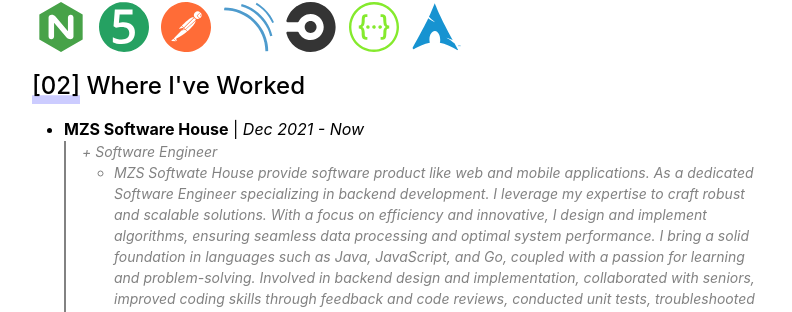
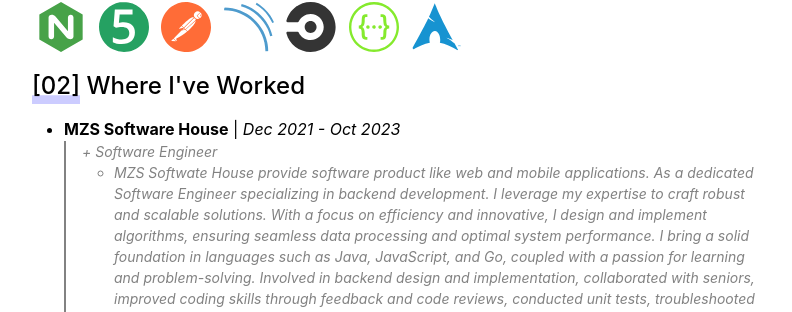
Before and after one commit to mrgsrylm/mrgsrylm.github.io, a Jekyll site: the page built from pages/me.md, in a window 1280 px wide and 900 px high, scrolled down 1124 px. Shown: the part 141-453 px from the top of the window, without its empty margins (242-1034 px from the left). Built offline with Jekyll 4.4.1, drawn with Linux system fonts in a browser that asks for light colours.

Commit message:
feat(resume): update

```diff
--- a/_data/experiences.yml
+++ b/_data/experiences.yml
@@ -1,5 +1,5 @@
 - company: MZS Software House
-  date: Dec 2021 - Now
+  date: Dec 2021 - Oct 2023
   title: Software Engineer
   jobdesk:
     MZS Softwate House provide software product like web and mobile applications. As a dedicated Software Engineer specializing in backend development. I leverage my expertise to craft robust and scalable solutions. With a focus on efficiency and innovative, I design and implement algorithms, ensuring seamless data processing and optimal system performance. I bring a solid foundation in languages such as Java, JavaScript, and Go, coupled with a passion for learning and problem-solving. Involved in backend design and implementation, collaborated with seniors, improved coding skills through feedback and code reviews, conducted unit tests, troubleshooted technical issues proactively, and fostered innovation within the team through continuous learning.
```
Also changed, not shown: Gemfile.lock, 1 other file.
